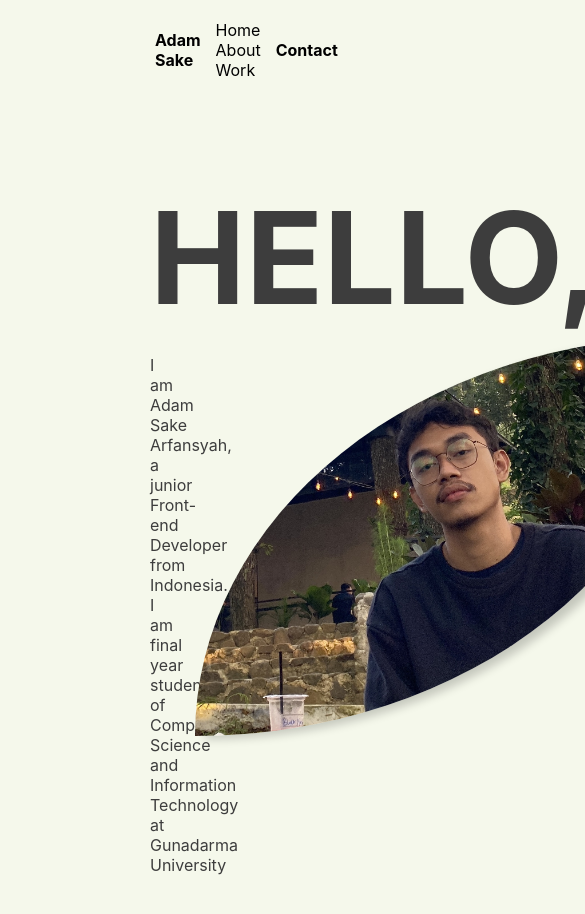
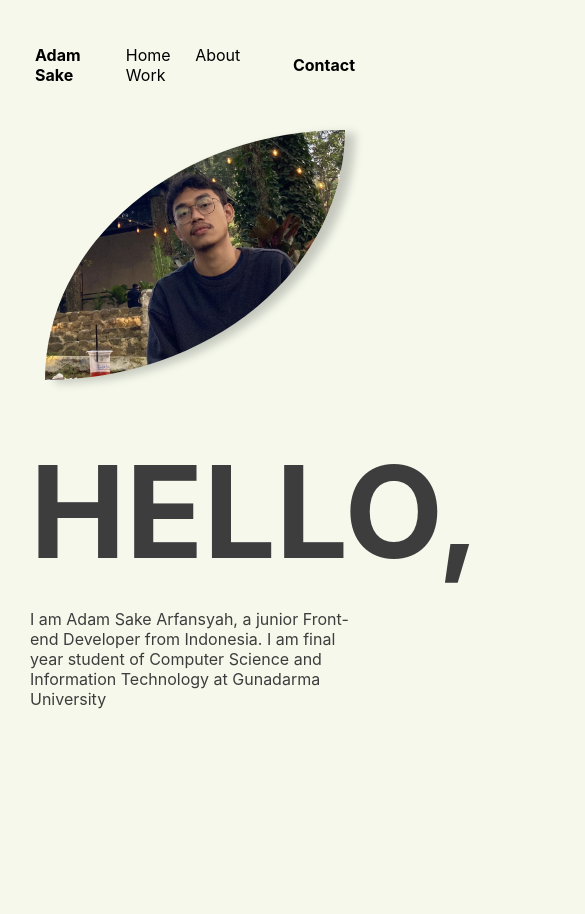
Before and after one commit to AdamSakeA/PORTO, a plain HTML site: page index.html in a window 390 px wide. Shown: the top 914 px of the page, 585 px wide, since content can reach past the window. Drawn offline with Linux system fonts and the light colour scheme.

Commit message:
Update style.css

```diff
--- a/style.css
+++ b/style.css
@@ -73,7 +73,7 @@ a:hover {
     border-radius: 100%;
     transition: 1s;
     transform: scale(1.05);
-    box-shadow: 0px 50px 10px rgba(0,0,0, 0.2);
+    box-shadow: 0px 40px 10px rgba(0,0,0, 0.2);
 }
 
 /* FOOTER */
@@ -81,3 +81,29 @@ footer {
     height: 150px;
     background-color: #F5F8EB;
 }
+
+/* RESPONSIVE */
+@media only screen and (max-width: 768px) {
+    nav {
+        margin: 40px 30px;
+    }
+    .main {
+        margin: 30px;
+        display: flex;
+        flex-direction: column-reverse;
+    }
+    .content {
+        width: 100%;
+        align-items: center;
+    }
+    .judul {
+        margin-top: 50px;
+    }
+    .right img {
+        width: 300px;
+        height: 250px;
+    }
+    .left p {
+        width: 100%;
+    }
+}
```
